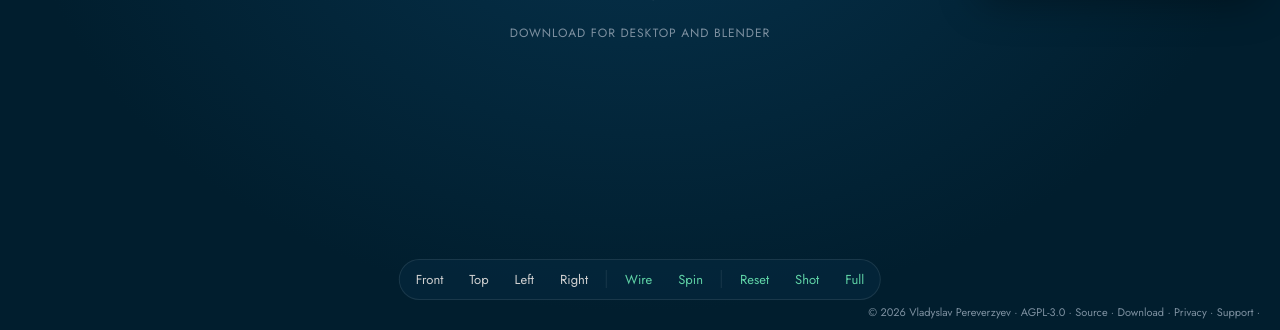
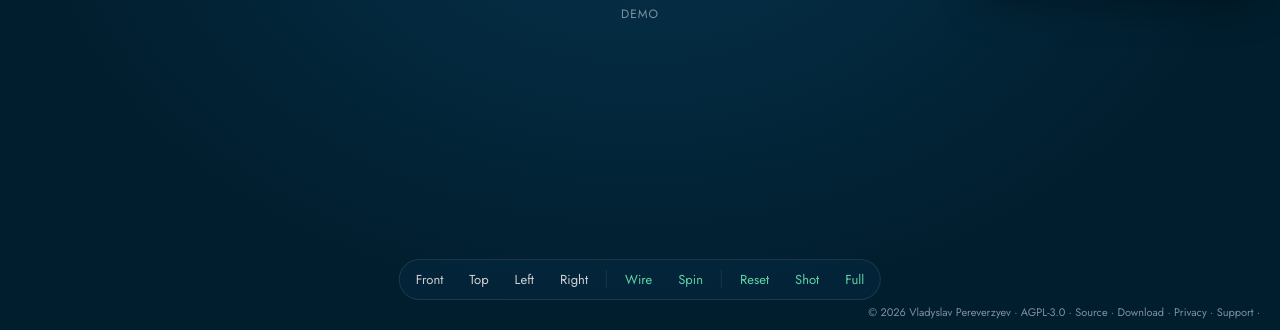
Before and after one commit to vladpereverzyev/leviate, a plain HTML site: page web/index.html in a window 1280 px wide. Shown: the part 470-800 px from the top of the page. Drawn offline with nearby package versions, Linux system fonts and the light colour scheme; files whose address does not match are found by name.

Commit message:
No download link on the home screen, it is in the footer

```diff
--- a/web/index.html
+++ b/web/index.html
@@ -70,7 +70,6 @@
         <input id="file-empty" type="file" multiple hidden>
       </label>
       <button id="demo" class="link">Demo</button>
-      <a class="link" href="download.html">Download for desktop and Blender</a>
     </section>
 
     <!-- Files window -->
```
